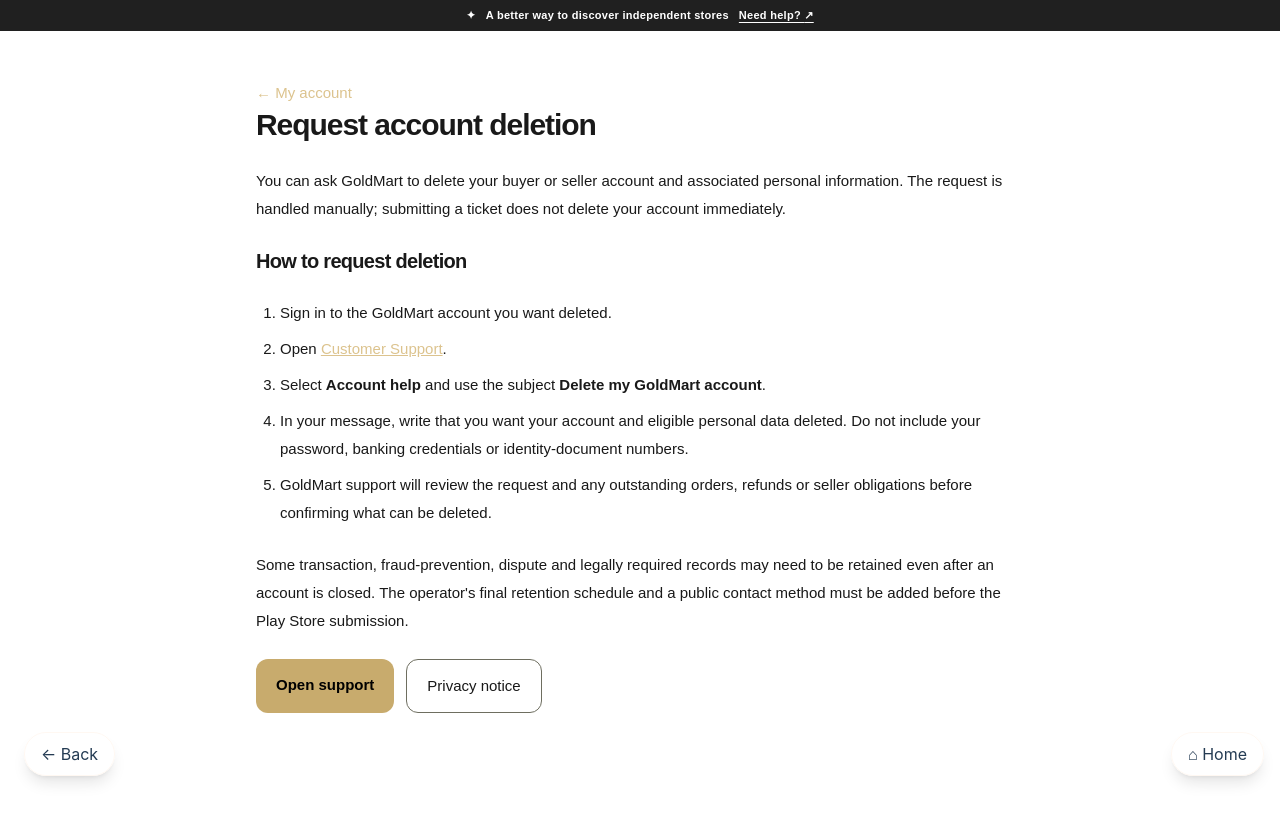
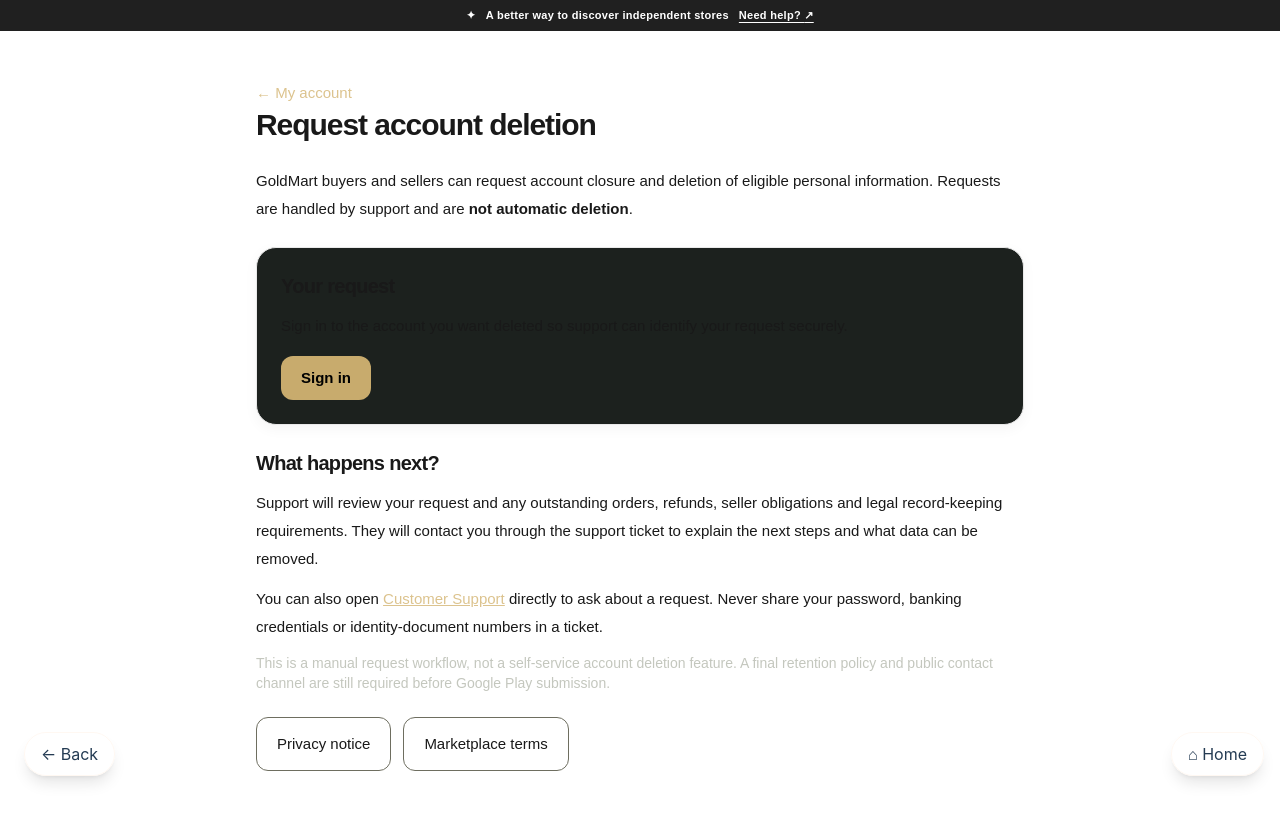
Before and after one commit to oscar1-max/Gold-mart-Ybsr, a Next.js app: page /account-deletion in a window 1280 px wide. Shown: the top 822 px of the page. Built offline with nearby package versions, Linux system fonts and the light colour scheme.

Commit message:
Allow signed-in users to submit and track account deletion requests

```diff
--- a/app/account-deletion/page.tsx
+++ b/app/account-deletion/page.tsx
@@ -1,14 +1,180 @@
+"use client";
+
 import Link from "next/link";
-import type { Metadata } from "next";
-export const metadata: Metadata = { title: "Account deletion requests | GoldMart", description: "Request deletion of your GoldMart account and personal information." };
+import { useCallback, useEffect, useState } from "react";
+
+const API_URL = "https://goldmart-backend-yoxc.onrender.com";
+const SUBJECT = "Delete my GoldMart account";
+
+type Ticket = {
+  id: string | number;
+  category: string;
+  subject: string;
+  status: string;
+  created_at: string;
+};
+type ApiResponse = {
+  success?: boolean;
+  message?: string;
+  tickets?: Ticket[];
+  ticket?: Ticket;
+};
+
+function activeRequest(ticket: Ticket) {
+  return ticket.category === "account" &&
+    ticket.subject.trim().toLowerCase() === SUBJECT.toLowerCase() &&
+    ["open", "in_progress"].includes(ticket.status);
+}
+
 export default function AccountDeletionPage() {
-  return <main className="min-h-screen bg-[#111514] px-5 py-12 text-[#F5F3EC]"><article className="mx-auto max-w-3xl space-y-6 leading-7">
-    <Link href="/account" className="text-[#DCC38E]">← My account</Link>
-    <h1 className="text-3xl font-bold">Request account deletion</h1>
-    <p>You can ask GoldMart to delete your buyer or seller account and associated personal information. The request is handled manually; submitting a ticket does not delete your account immediately.</p>
-    <h2 className="text-xl font-semibold">How to request deletion</h2>
-    <ol className="list-decimal space-y-2 pl-6"><li>Sign in to the GoldMart account you want deleted.</li><li>Open <Link href="/support" className="text-[#DCC38E] underline">Customer Support</Link>.</li><li>Select <strong>Account help</strong> and use the subject <strong>Delete my GoldMart account</strong>.</li><li>In your message, write that you want your account and eligible personal data deleted. Do not include your password, banking credentials or identity-document numbers.</li><li>GoldMart support will review the request and any outstanding orders, refunds or seller obligations before confirming what can be deleted.</li></ol>
-    <p>Some transaction, fraud-prevention, dispute and legally required records may need to be retained even after an account is closed. The operator's final retention schedule and a public contact method must be added before the Play Store submission.</p>
-    <div className="flex flex-wrap gap-3"><Link href="/support" className="rounded-xl bg-[#C8AB6D] px-5 py-3 font-bold text-black">Open support</Link><Link href="/privacy" className="rounded-xl border border-[#6E6E60] px-5 py-3">Privacy notice</Link></div>
-  </article></main>;
+  const [signedIn, setSignedIn] = useState<boolean | null>(null);
+  const [loading, setLoading] = useState(true);
+  const [sending, setSending] = useState(false);
+  const [request, setRequest] = useState<Ticket | null>(null);
+  const [checked, setChecked] = useState(false);
+  const [details, setDetails] = useState("");
+  const [error, setError] = useState("");
+  const [notice, setNotice] = useState("");
+
+  const loadRequest = useCallback(async () => {
+    setLoading(true);
+    setError("");
+    const token = localStorage.getItem("goldmart_token");
+    if (!token) {
+      setSignedIn(false);
+      setLoading(false);
+      return;
+    }
+    try {
+      const response = await fetch(`${API_URL}/api/support`, {
+        headers: { Authorization: `Bearer ${token}`, Accept: "application/json" },
+        cache: "no-store",
+      });
+      const data = (await response.json().catch(() => ({}))) as ApiResponse;
+      if (response.status === 401) {
+        setSignedIn(false);
+        return;
+      }
+      if (!response.ok || !data.success || !Array.isArray(data.tickets)) {
+        throw new Error(data.message || "Unable to check existing requests.");
+      }
+      setSignedIn(true);
+      setRequest(data.tickets.find(activeRequest) || null);
+    } catch (err) {
+      setError(err instanceof Error ? err.message : "Unable to check existing requests.");
+    } finally {
+      setLoading(false);
+    }
+  }, []);
+
+  useEffect(() => { void loadRequest(); }, [loadRequest]);
+
+  async function submitRequest() {
+    if (!checked || loading || sending || request) return;
+    const token = localStorage.getItem("goldmart_token");
+    if (!token) {
+      setSignedIn(false);
+      return;
+    }
+    setSending(true);
+    setError("");
+    setNotice("");
+    try {
+      const response = await fetch(`${API_URL}/api/support`, {
+        method: "POST",
+        headers: {
+          Authorization: `Bearer ${token}`,
+          "Content-Type": "application/json",
+          Accept: "application/json",
+        },
+        body: JSON.stringify({
+          category: "account",
+          subject: SUBJECT,
+          message: "I request closure of my GoldMart account and deletion of eligible personal data. " +
+            "Please review outstanding orders, refunds, seller obligations, and any records that must legally be retained." +
+            (details.trim() ? "\nAdditional information: " + details.trim() : ""),
+        }),
+      });
+      const data = (await response.json().catch(() => ({}))) as ApiResponse;
+      if (response.status === 401) {
+        setSignedIn(false);
+        return;
+      }
+      if (!response.ok || !data.success || !data.ticket) {
+        throw new Error(data.message || "Could not submit your request.");
+      }
+      setRequest(data.ticket);
+      setNotice("Your deletion request has been submitted to GoldMart Support. Your account has NOT been deleted yet.");
+      setDetails("");
+      setChecked(false);
+    } catch (err) {
+      setError(err instanceof Error ? err.message : "Could not submit your request.");
+    } finally {
+      setSending(false);
+    }
+  }
+
+  return (
+    <main className="min-h-screen bg-[#111514] px-5 py-12 text-[#F5F3EC]">
+      <article className="mx-auto max-w-3xl space-y-6 leading-7">
+        <Link href="/account" className="text-[#DCC38E]">← My account</Link>
+        <h1 className="text-3xl font-bold">Request account deletion</h1>
+        <p>GoldMart buyers and sellers can request account closure and deletion of eligible personal information. Requests are handled by support and are <strong>not automatic deletion</strong>.</p>
+
+        <section className="rounded-2xl border border-[#444B40] bg-[#1C211E] p-6">
+          <h2 className="text-xl font-semibold">Your request</h2>
+          {loading && <p role="status" className="mt-3 text-[#C4C7BE]">Checking for an existing request…</p>}
+          {!loading && signedIn === false && (
+            <div className="mt-3">
+              <p>Sign in to the account you want deleted so support can identify your request securely.</p>
+              <Link href="/login" className="mt-4 inline-block rounded-xl bg-[#C8AB6D] px-5 py-2 font-bold text-black">Sign in</Link>
+            </div>
+          )}
+          {!loading && signedIn === true && request && (
+            <div className="mt-3 space-y-3">
+              <p className="font-semibold text-[#E4D3A9]">Existing deletion request #{request.id}</p>
+              <p>Status: <span className="capitalize">{request.status.replace(/_/g, " ")}</span>. Support is reviewing your request. Do not submit a duplicate request.</p>
+              <Link href="/support" className="inline-block rounded-xl border border-[#817257] px-4 py-2 text-sm">View and reply to support ticket</Link>
+            </div>
+          )}
+          {!loading && signedIn === true && !request && !error && (
+            <div className="mt-4 space-y-4">
+              <label htmlFor="deletion-details" className="block text-sm font-semibold">Additional information (optional)</label>
+              <textarea
+                id="deletion-details"
+                maxLength={500}
+                rows={3}
+                value={details}
+                onChange={event => setDetails(event.target.value)}
+                placeholder="Anything support should know about your request. Do not enter passwords or bank details."
+                className="w-full rounded-xl border border-[#555E51] bg-[#111514] p-3 text-[#F5F3EC] outline-none focus:border-[#C8AB6D]"
+              />
+              <label className="flex cursor-pointer items-start gap-3 text-sm">
+                <input type="checkbox" checked={checked} onChange={event => setChecked(event.target.checked)} className="mt-1 accent-[#C8AB6D]" />
+                <span>I understand this sends a support request and does not immediately delete my account. Some order, dispute, fraud-prevention or legally required records may need to be retained.</span>
+              </label>
+              <button type="button" disabled={!checked || sending} onClick={() => void submitRequest()}
+                className="rounded-xl bg-[#C8AB6D] px-5 py-3 font-bold text-black disabled:cursor-not-allowed disabled:opacity-50">
+                {sending ? "Submitting…" : "Submit deletion request"}
+              </button>
+            </div>
+          )}
+          {error && <div role="alert" className="mt-4 text-[#F0A6A6]">{error} <button type="button" className="underline" onClick={() => void loadRequest()}>Try again</button></div>}
+          {notice && <p role="status" className="mt-4 text-[#E4D3A9]">{notice}</p>}
+        </section>
+
+        <section className="space-y-3">
+          <h2 className="text-xl font-semibold">What happens next?</h2>
+          <p>Support will review your request and any outstanding orders, refunds, seller obligations and legal record-keeping requirements. They will contact you through the support ticket to explain the next steps and what data can be removed.</p>
+          <p>You can also open <Link href="/support" className="text-[#DCC38E] underline">Customer Support</Link> directly to ask about a request. Never share your password, banking credentials or identity-document numbers in a ticket.</p>
+          <p className="text-sm text-[#C4C7BE]">This is a manual request workflow, not a self-service account deletion feature. A final retention policy and public contact channel are still required before Google Play submission.</p>
+        </section>
+
+        <div className="flex flex-wrap gap-3">
+          <Link href="/privacy" className="rounded-xl border border-[#6E6E60] px-5 py-3">Privacy notice</Link>
+          <Link href="/terms" className="rounded-xl border border-[#6E6E60] px-5 py-3">Marketplace terms</Link>
+        </div>
+      </article>
+    </main>
+  );
 }
```
